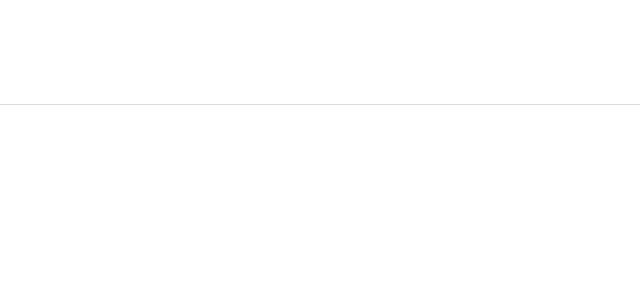
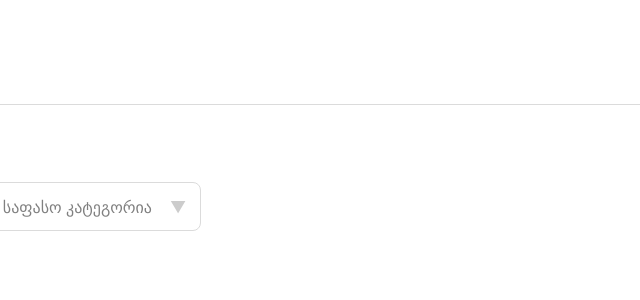
Before and after one commit to LevaniMigriauli/real-estate-manager, a React (Vite) app: page / in a window 1280 px wide. Shown: the top 300 px of the page, without its empty margins (0-640 px from the left). Built offline with nearby package versions, Linux system fonts and the light colour scheme.

Commit message:
feat: add regionSelect, Custom Select get reusable

```diff
--- a/src/index.css
+++ b/src/index.css
@@ -5,6 +5,8 @@
   text-rendering: optimizeLegibility;
   -webkit-font-smoothing: antialiased;
   -moz-osx-font-smoothing: grayscale;
+
+  --color-light-gray: #DBDBDB;
 }
 
 body {
--- a/src/lib/select2.jsx
+++ b/src/lib/select.jsx
@@ -1,39 +1,33 @@
-import { useState } from 'react';
-import Select, { components } from 'react-select';
-import './CustomSelect.scss';
+import { useState } from 'react'
+import Select, { components } from 'react-select'
+import './select.scss'
 
 export const CustomOption = (props) => {
   return (
     <components.Option {...props}>
-      <div className={`custom-checkbox ${props.isSelected ? 'checked' : ''}`}>
-        {props.isSelected && <span className="checkbox-tick">✔</span>}
-      </div>
-      {props.label}
+      {props.option}
     </components.Option>
-  );
-};
+  )
+}
 
 const CustomMenuList = (props) => {
-  const handleCloseMenu = () => {
-    props.setMenuIsOpen(false);
-  };
+  const handleCloseMenu = () => props.setMenuIsOpen(false)
 
   return (
     <components.MenuList {...props}>
-      <div className="grid-container">
-        {props.children}
-      </div>
+      <h4>{props.menuHeader}</h4>
+      {props.customMenuListContent}
       <div className="button-container">
         <button className="submit-button" onClick={handleCloseMenu}>
           Submit
         </button>
       </div>
     </components.MenuList>
-  );
-};
+  )
+}
 
 const CustomDropdownIndicator = (props) => {
-  const { menuIsOpen } = props.selectProps;
+  const { menuIsOpen } = props.selectProps
   return (
     <components.DropdownIndicator {...props}>
       {menuIsOpen ? (
@@ -42,19 +36,35 @@ const CustomDropdownIndicator = (props) => {
         <span>&#x25BC;</span>
       )}
     </components.DropdownIndicator>
-  );
-};
+  )
+}
 
-const CustomSelect = ({options, isMulti}) => {
-  const [menuIsOpen, setMenuIsOpen] = useState(false);
+const CustomSelect = ({
+  options,
+  isMulti,
+  customMenuListContent,
+  option,
+  placeholder,
+  menuHeader
+}) => {
+  const [menuIsOpen, setMenuIsOpen] = useState(false)
 
   return (
     <Select
       options={options}
       isMulti={isMulti}
       components={{
-        MenuList: (props) => <CustomMenuList {...props} setMenuIsOpen={setMenuIsOpen} />,
-        Option: CustomOption,
+        MenuList: (props) => <CustomMenuList {...props}
+                                             setMenuIsOpen={setMenuIsOpen}
+                                             menuHeader={menuHeader}
+                                             customMenuListContent={customMenuListContent &&
+                                               customMenuListContent({
+                                                 ...props,
+                                                 setMenuIsOpen
+                                               })}/>,
+        Option: (props) => option &&
+          (<CustomOption {...props} menuIsOpen={menuIsOpen}
+                         option={option && option(props)}/>),
         DropdownIndicator: CustomDropdownIndicator
       }}
       closeMenuOnSelect={false}
@@ -63,8 +73,10 @@ const CustomSelect = ({options, isMulti}) => {
       onMenuOpen={() => setMenuIsOpen(true)}
       onMenuClose={() => setMenuIsOpen(false)}
       controlShouldRenderValue={false}
-      placeholder={'რეგიონი'}
+      placeholder={placeholder}
       isClearable={false}
+      isSearchable={false}
+      inputValue={''}
       styles={{
         menu: (provided) => ({
           ...provided,
@@ -75,21 +87,18 @@ const CustomSelect = ({options, isMulti}) => {
           ...provided,
           cursor: 'pointer',
           height: '35px',
-          width: '116px',
+          minHeight: 'auto',
+          width: 'fit-content',
           border: 'none',
           boxShadow: 'none',
           backgroundColor: state.isFocused ? '#f0f0f0' : 'white'
         }),
-        // dropdownIndicator: (provided) => ({
-        //   ...provided,
-        //   padding: '0',
-        // }),
         indicatorSeparator: () => ({
-          display: 'none',
-        }),
+          display: 'none'
+        })
       }}
     />
-  );
-};
+  )
+}
 
-export default CustomSelect;
+export default CustomSelect
--- /dev/null
+++ b/src/pages/homePage/homeHeader.jsx
@@ -0,0 +1,18 @@
+import classes from './homeHeader.module.scss'
+import RegionSelect from './selects/regionSelect.jsx'
+import PriceSelect from './selects/priceSelect.jsx'
+
+const HomeHeader = () => {
+
+
+  return (
+    <header className={classes.header}>
+      <div className={classes['header-selects']}>
+      <RegionSelect/>
+      <PriceSelect/>
+      </div>
+    </header>
+  )
+}
+
+export default HomeHeader
--- /dev/null
+++ b/src/pages/homePage/homeHeader.module.scss
@@ -0,0 +1,17 @@
+
+.header {
+  display: flex;
+
+
+  &-selects {
+    border: 1px solid var(--color-light-gray);
+    display: flex;
+    gap: 24px;
+    padding: 6px;
+    border-radius: 8px;
+  }
+
+  &-buttons {
+
+  }
+}
--- a/src/pages/homePage/homePage.jsx
+++ b/src/pages/homePage/homePage.jsx
@@ -1,28 +1,13 @@
 import classes from "./homePage.module.scss"
-import CustomSelect from '../../lib/select2.jsx'
+import HomeHeader from './homeHeader.jsx'
 
-const options = [
-  { value: 'chocolate', label: 'Chocolate' },
-  { value: 'strawberry', label: 'Strawberry' },
-  { value: 'vanilla', label: 'Vanilla' },
-  { value: 'mango', label: 'Mango' },
-  { value: 'pineapple', label: 'Pineapple' },
-  { value: 'blueberry', label: 'Blueberry' },
-  { value: 'raspberry', label: 'Raspberry' },
-  { value: 'peach', label: 'Peach' },
-  { value: 'lime', label: 'Lime' },
-  { value: 'lemon', label: 'Lemon' },
-  { value: 'apple', label: 'Apple' },
-  { value: 'banana', label: 'Banana' }
-];
 
 
 const HomePage = () => {
 
   return (
     <div className={classes.homePage}>
-      <CustomSelect options={options} isMulti/>
-
+      <HomeHeader/>
     </div>
   )
 }
--- /dev/null
+++ b/src/pages/homePage/selects/priceSelect.jsx
@@ -0,0 +1,117 @@
+import { useRef, useState } from 'react';
+import CustomSelect from '../../../lib/select.jsx';
+
+
+
+const PriceSelect = () => {
+  const inpRef = useRef();
+  const [minPrice, setMinPrice] = useState('');
+  const [maxPrice, setMaxPrice] = useState('');
+
+
+  const options = [
+    {
+      label: 'Min Price',
+      isInput: true,  // Identify as input field
+      value: minPrice,
+      onChange: (e) => setMinPrice(e.target.value),  // Handle input change
+      placeholder: 'Enter min price'
+    },
+    {
+      label: 'Max Price',
+      isInput: true,  // Identify as input field
+      value: maxPrice,
+      onChange: (e) => setMaxPrice(e.target.value),  // Handle input change
+      placeholder: 'Enter max price'
+    },
+    { label: '50,000 ₾', value: '50000' },  // Regular selectable options
+    { label: '100,000 ₾', value: '100000' },
+    { label: '150,000 ₾', value: '150000' },
+    { label: '200,000 ₾', value: '200000' },
+    { label: '300,000 ₾', value: '300000' }
+  ];
+
+  const handleMinPriceChange = (e) => {
+    setMinPrice(e.target.value);
+  };
+
+  const handleMaxPriceChange = (e) => {
+    setMaxPrice(e.target.value);
+  };
+
+  const menuList = (props) => {
+    const handleClick = (e) => {
+      e.stopPropagation();
+      inpRef.current.focus();
+      props.setMenuIsOpen(true);
+    };
+
+
+    return (
+      <div>
+        <div style={{ display: 'flex', justifyContent: 'space-between', marginBottom: '20px' }}>
+          <div style={{ width: '48%' }}>
+            <label>Min Price:</label>
+            <input
+              ref={inpRef}
+              type="text"
+              value={minPrice}
+              onClick={handleClick}
+              onChange={handleMinPriceChange}
+              placeholder="Enter min price"
+              style={{ width: '100%', padding: '8px' }}
+            />
+          </div>
+          <div style={{ width: '48%' }}>
+            <label>Max Price:</label>
+            <input
+              type="text"
+              value={maxPrice}
+              onClick={handleClick}
+              onChange={handleMaxPriceChange}
+              placeholder="Enter max price"
+              style={{ width: '100%', padding: '8px' }}
+            />
+          </div>
+        </div>
+
+        {/* Options in two columns */}
+        <div style={{ display: 'flex', justifyContent: 'space-between' }}>
+          <div>
+            <label>Min Price Options:</label>
+            <div onClick={() => setMinPrice('50,000')} style={optionStyle}>50,000 ₾</div>
+            <div onClick={() => setMinPrice('100,000')} style={optionStyle}>100,000 ₾</div>
+            <div onClick={() => setMinPrice('150,000')} style={optionStyle}>150,000 ₾</div>
+            <div onClick={() => setMinPrice('200,000')} style={optionStyle}>200,000 ₾</div>
+            <div onClick={() => setMinPrice('300,000')} style={optionStyle}>300,000 ₾</div>
+          </div>
+          <div>
+            <label>Max Price Options:</label>
+            <div onClick={() => setMaxPrice('50,000')} style={optionStyle}>50,000 ₾</div>
+            <div onClick={() => setMaxPrice('100,000')} style={optionStyle}>100,000 ₾</div>
+            <div onClick={() => setMaxPrice('150,000')} style={optionStyle}>150,000 ₾</div>
+            <div onClick={() => setMaxPrice('200,000')} style={optionStyle}>200,000 ₾</div>
+            <div onClick={() => setMaxPrice('300,000')} style={optionStyle}>300,000 ₾</div>
+          </div>
+        </div>
+      </div>
+    );
+  };
+
+  const optionStyle = {
+    cursor: 'pointer',
+    padding: '8px 0',
+    borderBottom: '1px solid #eee',
+  };
+
+  return (
+    <CustomSelect
+      placeholder={'საფასო კატეგორია'}
+      customMenuListContent={menuList}
+      menuHeader={'ფასის მიხედვით'}
+      options={options}
+    />
+  );
+};
+
+export default PriceSelect;
--- /dev/null
+++ b/src/pages/homePage/selects/regionSelect.jsx
@@ -0,0 +1,46 @@
+import './regionSelect.scss'
+import CustomSelect from '../../../lib/select.jsx'
+
+const options = [
+  { value: 'chocolate', label: 'Chocolate' },
+  { value: 'strawberry', label: 'Strawberry' },
+  { value: 'vanilla', label: 'Vanilla' },
+  { value: 'mango', label: 'Mango' },
+  { value: 'pineapple', label: 'Pineapple' },
+  { value: 'blueberry', label: 'Blueberry' },
+  { value: 'raspberry', label: 'Raspberry' },
+  { value: 'peach', label: 'Peach' },
+  { value: 'lime', label: 'Lime' },
+  { value: 'lemon', label: 'Lemon' },
+  { value: 'apple', label: 'Apple' },
+  { value: 'banana', label: 'Banana' }
+]
+const RegionSelect = () => {
+
+  const option = (props) => {
+    console.log(props)
+    return <>
+      <div className={`custom-checkbox ${props.isSelected ? 'checked' : ''}`}>
+        {props.isSelected && <span className="checkbox-tick">✔</span>}
+      </div>
+      {props.label}
+    </>
+  }
+
+  const menuList = (props) => {
+    console.log(props)
+    return <>
+      <div className="grid-container">
+        {props.children}
+      </div>
+
+    </>
+  }
+
+  return <CustomSelect options={options} isMulti
+                       customMenuListContent={menuList} option={option}
+                       placeholder={'რეგიონი'}
+                       menuHeader={'რეგიონის მიხედვით'}/>
+}
+
+export default RegionSelect
--- a/src/lib/CustomSelect.scss
+++ b/src/pages/homePage/selects/regionSelect.scss
@@ -40,16 +40,3 @@
   color: white;
   font-size: 12px;
 }
-
-.placeholder-text {
-  color: #aaa;
-  margin-left: 10px;
-}
-
-.selected-options {
-  display: none;
-}
-
-.hidden-values-container .css-12jo7m5, .hidden-values-container .css-1uccc91-singleValue{
-  opacity: 0;
-}
```
Also changed, not shown: src/lib/select.scss (added).
